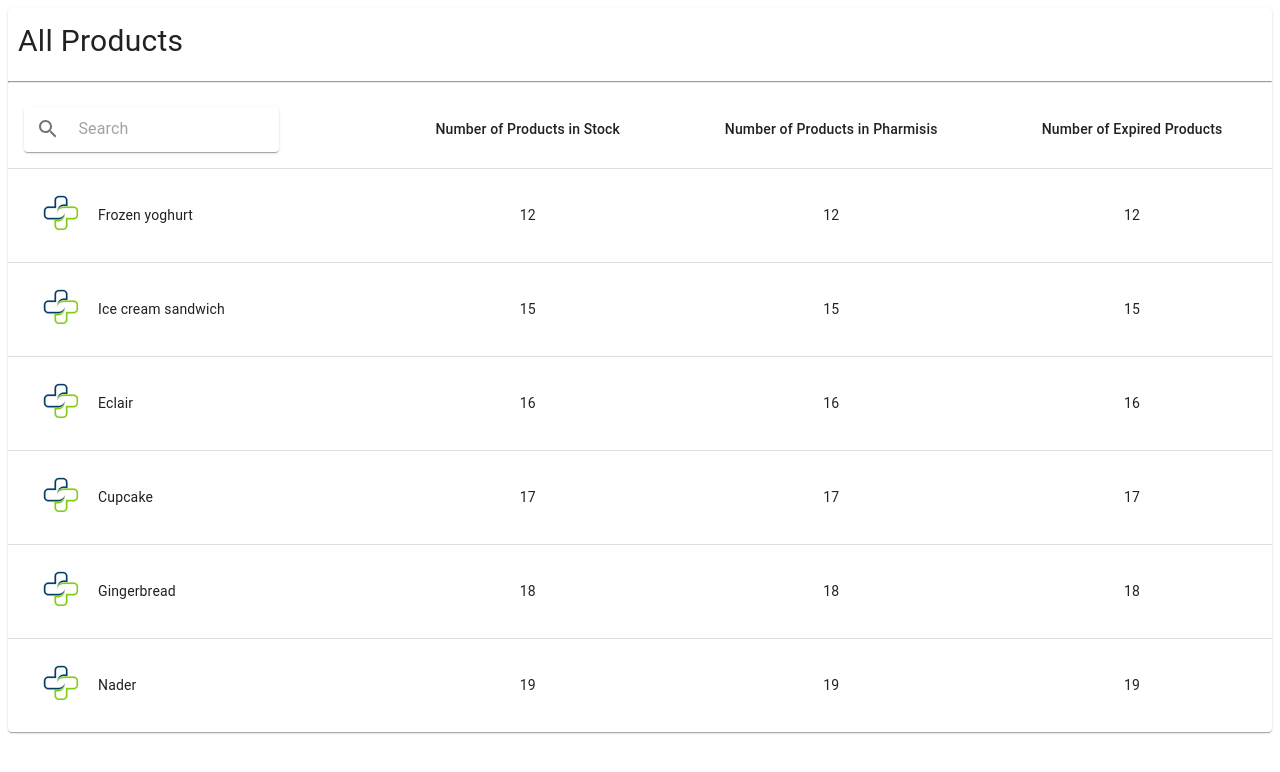
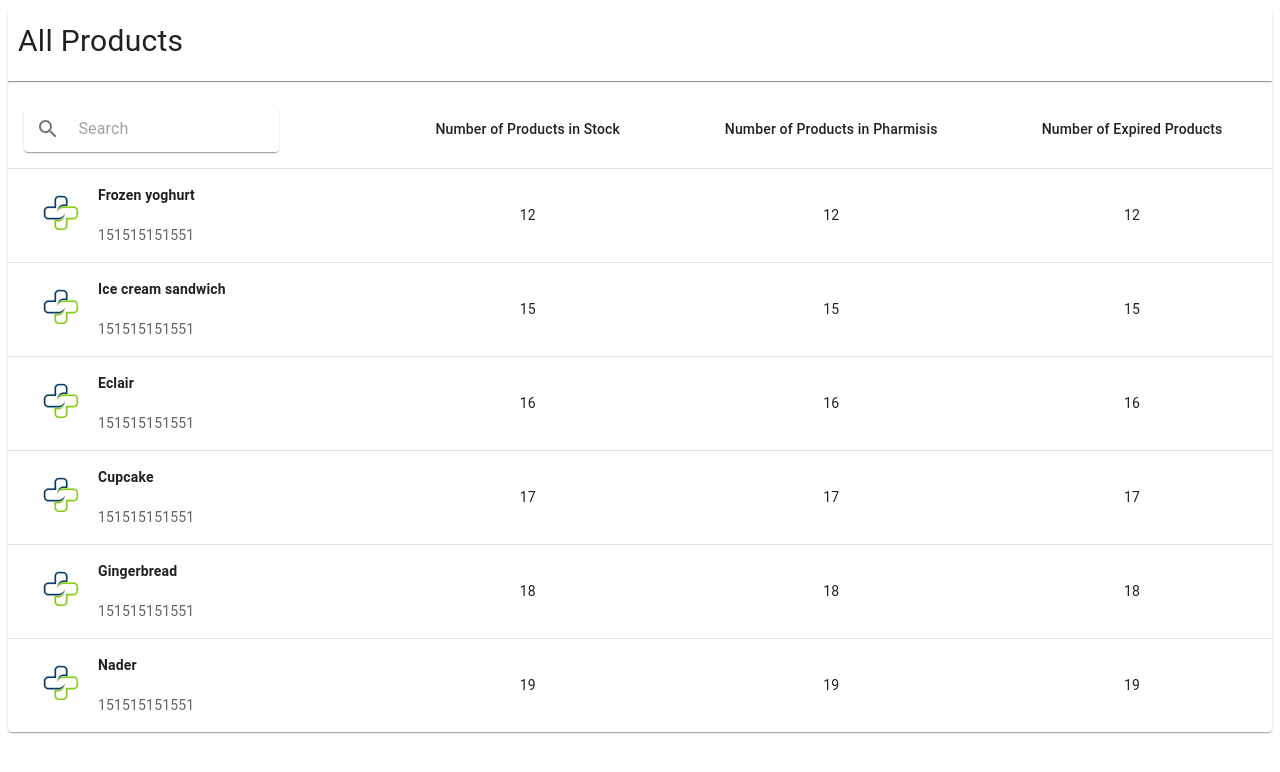
Before and after one commit to CA-G12/PMS, a React (Create React App) app in the folder client/: page / in a window 1280 px wide. Shown: the top 772 px of the page. Built offline with nearby package versions, Linux system fonts and the light colour scheme.

Commit message:
small edit

```diff
--- a/client/src/components/AdminProduct/AdminAllProducts.tsx
+++ b/client/src/components/AdminProduct/AdminAllProducts.tsx
@@ -73,7 +73,22 @@ const AdminAllProducts = () => (
                   <Box>
                     <img src="./img/image31.png" alt="Logo" />
                   </Box>
-                  <Box>{row.name}</Box>
+                  <Box>
+                    <Box sx={{
+                      fontWeight: 'bold',
+                    }}
+                    >
+                      {row.name}
+                    </Box>
+                    <br />
+                    <Box sx={{
+                      opacity: 0.7,
+                    }}
+                    >
+                      151515151551
+                    </Box>
+                  </Box>
+
                 </Box>
               </TableCell>
 
```
